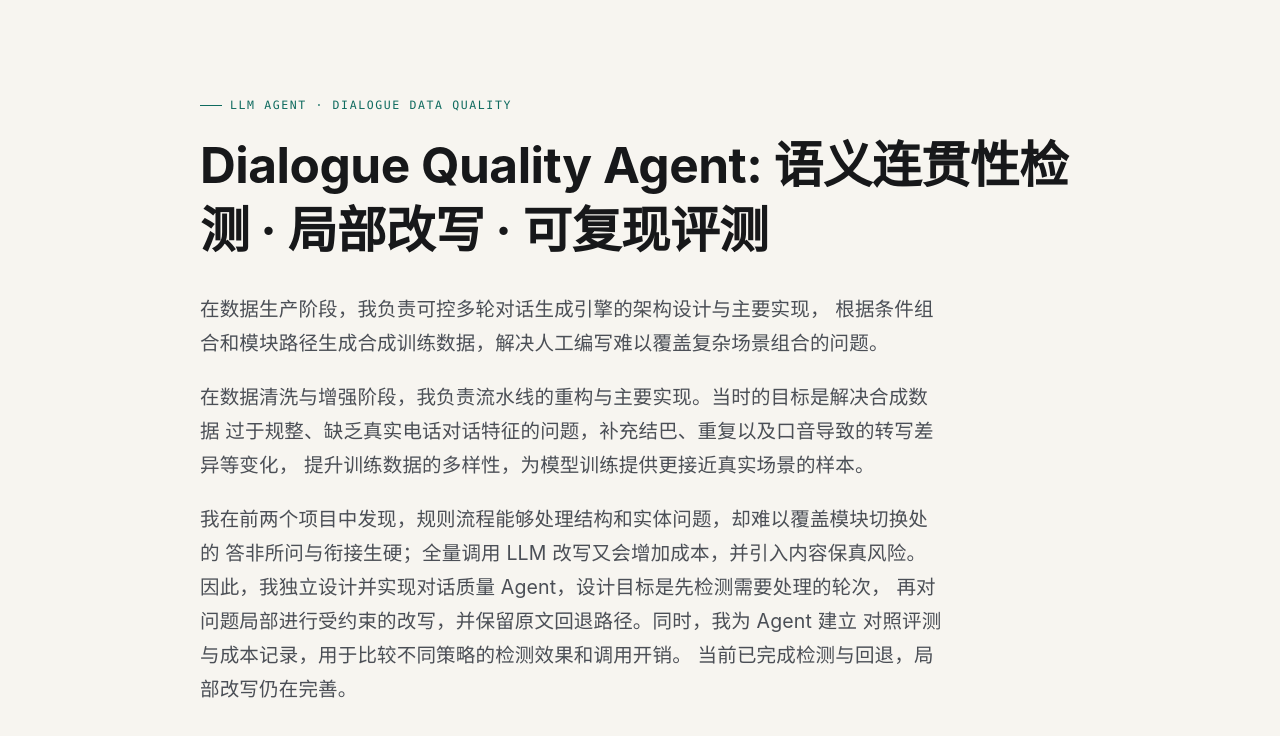
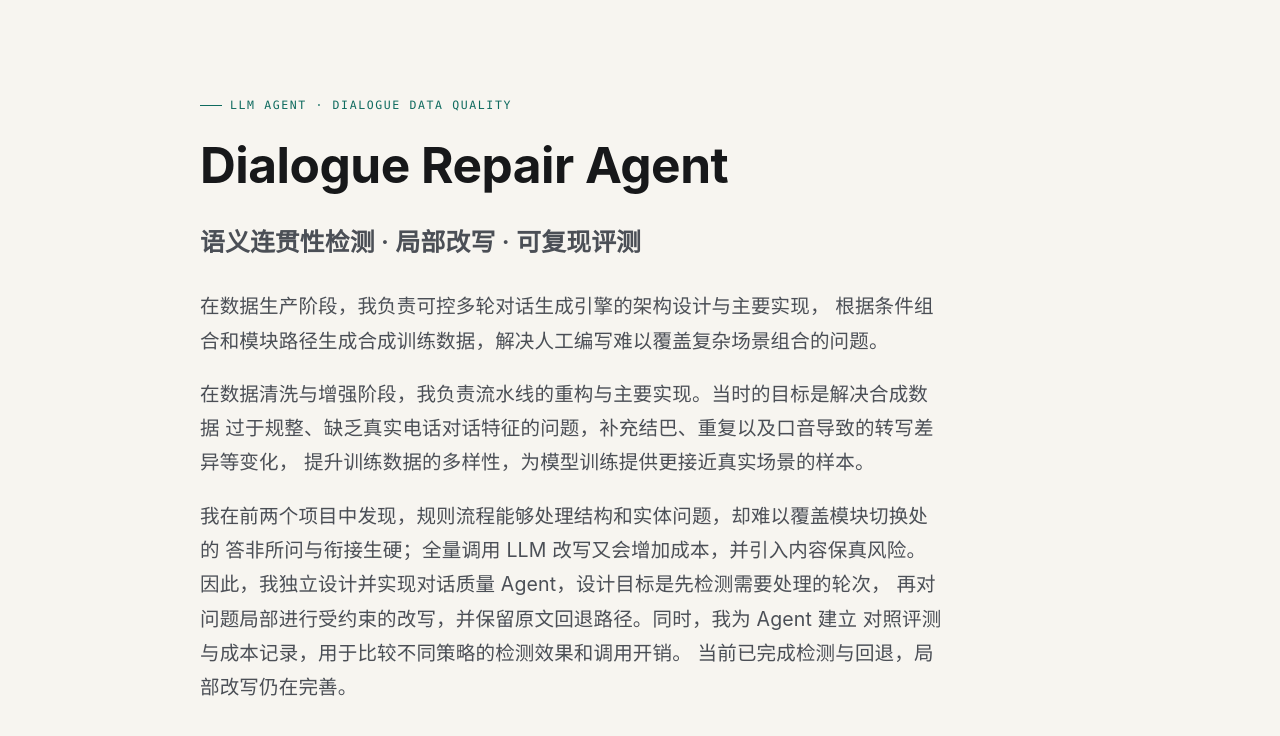
Before and after one commit to Soleil-gzm/portfolio, a plain HTML site: page index.html in a window 1280 px wide. Shown: the part 63-799 px from the top of the page. Drawn offline with Linux system fonts and the light colour scheme.

Commit message:
docs: refine homepage agent heading
- Rename the main title to Dialogue Repair Agent
- Add a bold subtitle for the detection and evaluation scope

```diff
--- a/assets/css/site.css
+++ b/assets/css/site.css
@@ -247,6 +247,13 @@ tbody tr:hover {
 
 .hero {
   padding: clamp(3rem, 8vw, 5.5rem) 0 2.5rem;
+}
+
+.hero-subtitle {
+  margin-top: -0.25em;
+  color: var(--ink-soft);
+  font-size: clamp(1.2rem, 2.5vw, 1.55rem);
+  font-weight: 600;
 }
 
 .eyebrow {
--- a/index.html
+++ b/index.html
@@ -32,7 +32,8 @@
     <section class="hero">
       <div class="wrap">
         <p class="eyebrow">LLM Agent · Dialogue Data Quality</p>
-        <h1>Dialogue Quality Agent: 语义连贯性检测 · 局部改写 · 可复现评测</h1>
+        <h1>Dialogue Repair Agent</h1>
+        <p class="hero-subtitle">语义连贯性检测 · 局部改写 · 可复现评测</p>
         <div class="lede">
           <p>
             在数据生产阶段，我负责可控多轮对话生成引擎的架构设计与主要实现，
```
